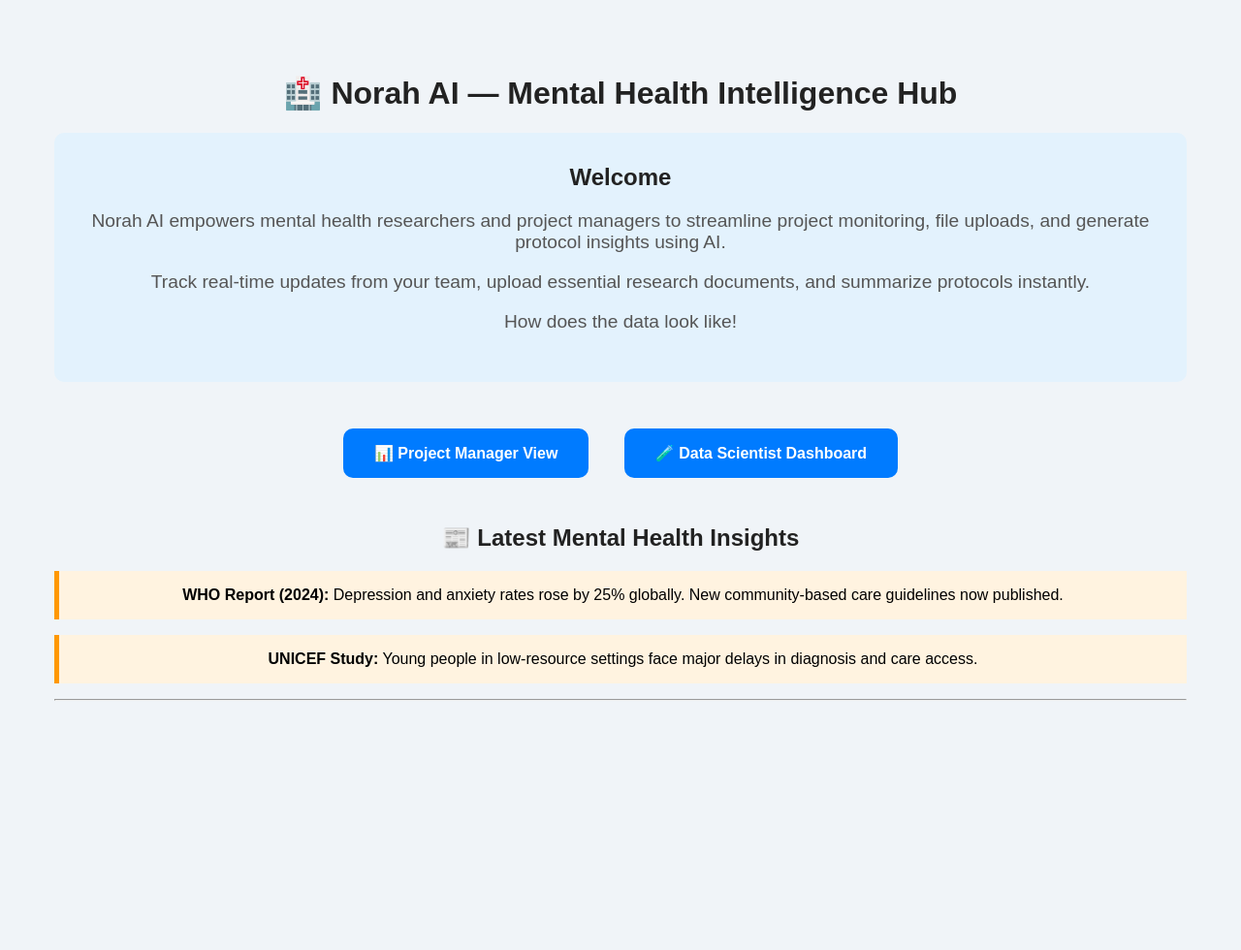
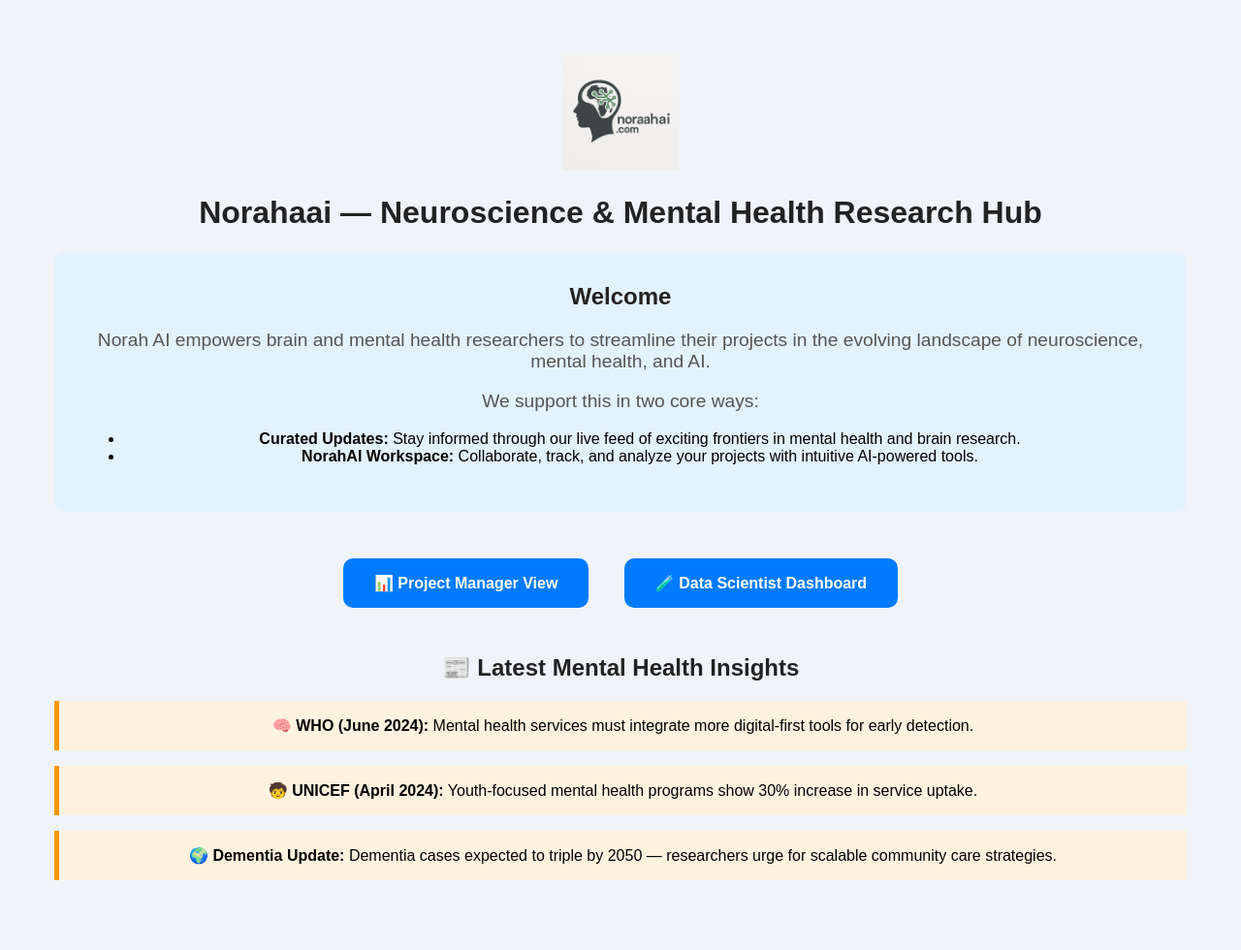
Before and after one commit to Dr-andai/norah_ai, a FastAPI app: page / in a window 1280 px wide. Shown: the whole page at 97% size. Before the commit the page ends 723 px from the top, so only its background shows below. Run offline with FastAPI, Linux system fonts and the light colour scheme; parts of the project's set-up code (start-up, migrations or seed data) failed here and were passed over; some libraries are stand-ins or nearby versions.

Commit message:
landing page update

```diff
--- a/app/main.py
+++ b/app/main.py
@@ -1,7 +1,7 @@
 import os
 from fastapi import FastAPI
 from fastapi.staticfiles import StaticFiles
-from app.routers import upload, dashboard, home, summarize
+from app.routers import upload, dashboard, home, summarize, news
 from app.db.uploads_db import init_db
 
 BASE_DIR = os.path.dirname(os.path.abspath(__file__))
@@ -22,5 +22,6 @@ app.include_router(home.router)
 app.include_router(upload.router)
 app.include_router(dashboard.router)
 app.include_router(summarize.router)
+app.include_router(news.router)
 
 init_db()
--- /dev/null
+++ b/app/routers/news.py
@@ -0,0 +1,18 @@
+from fastapi import APIRouter, Request
+from fastapi.responses import HTMLResponse
+from fastapi.templating import Jinja2Templates
+
+router = APIRouter()
+templates = Jinja2Templates(directory="app/templates")
+
+@router.get("/api/news", response_class=HTMLResponse)
+async def get_latest_news(request: Request):
+    snippets = [
+        "🧠 <strong>WHO (June 2024):</strong> Mental health services must integrate more digital-first tools for early detection.",
+        "🧒 <strong>UNICEF (April 2024):</strong> Youth-focused mental health programs show 30% increase in service uptake.",
+        "🌍 <strong>Dementia Update:</strong> Dementia cases expected to triple by 2050 — researchers urge for scalable community care strategies."
+    ]
+    return templates.TemplateResponse("partials/news_snippets.html", {
+        "request": request,
+        "snippets": snippets
+    })
--- a/app/templates/dashboard.html
+++ b/app/templates/dashboard.html
@@ -1,13 +1,13 @@
 <!DOCTYPE html>
 <html>
 <head>
-  <title>💡 Norah AI — Project Dashboard</title>
+  <title>💡 Noraahai — Project Dashboard</title>
   <script src="https://unpkg.com/htmx.org@1.9.2"></script>
   <link rel="stylesheet" href="/static/style.css">
 </head>
 <body>
 
-  <h1>💡 Norah AI — Project Dashboard</h1>
+  <h1>💡 Noraahai — Project Dashboard</h1>
 
   <section id="project-status">
     {% for project in projects %}
--- a/app/templates/home.html
+++ b/app/templates/home.html
@@ -1,7 +1,7 @@
 <!DOCTYPE html>
 <html>
 <head>
-  <title>🏥 Norah AI — Mental Health Intelligence Hub</title>
+  <title>Norahaai — Mental Health Intelligence Hub</title>
   <script src="https://unpkg.com/htmx.org@1.9.2"></script>
   <link rel="stylesheet" href="/static/style.css">
   <style>
@@ -37,13 +37,17 @@
 </head>
 <body>
 
-  <h1>🏥 Norah AI — Mental Health Intelligence Hub</h1>
+  <img src="/static/noraahai.jpeg" alt="NorahAI Logo" style="width: 120px;">
+  <h1>Norahaai — Neuroscience & Mental Health Research Hub</h1>
 
   <div class="intro">
     <h2>Welcome</h2>
-    <p>Norah AI empowers mental health researchers and project managers to streamline project monitoring, file uploads, and generate protocol insights using AI. </p>
-    <p>Track real-time updates from your team, upload essential research documents, and summarize protocols instantly.</p>
-    <p>How does the data look like!</p>
+    <p>Norah AI empowers brain and mental health researchers to streamline their projects in the evolving landscape of neuroscience, mental health, and AI.</p>
+    <p>We support this in two core ways:</p>
+    <ul>
+      <li><strong>Curated Updates:</strong> Stay informed through our live feed of exciting frontiers in mental health and brain research.</li>
+      <li><strong>NorahAI Workspace:</strong> Collaborate, track, and analyze your projects with intuitive AI-powered tools.</li>
+    </ul>
   </div>
 
   <div style="margin: 2em 0;">
@@ -52,83 +56,9 @@
   </div>
 
   <h2>📰 Latest Mental Health Insights</h2>
-  <div class="news-snippet">
-    <strong>WHO Report (2024):</strong> Depression and anxiety rates rose by 25% globally. New community-based care guidelines now published.
+  <div id="news-section" hx-get="/api/news" hx-trigger="load" hx-target="#news-section" hx-swap="innerHTML">
+    <div class="news-snippet">Loading latest insights...</div>
   </div>
-  <div class="news-snippet">
-    <strong>UNICEF Study:</strong> Young people in low-resource settings face major delays in diagnosis and care access.
-  </div>
-
-  <hr>
-
-  <section id="project-status">
-    {% for project in projects %}
-      <div class="card">
-        <h3>{{ project.name }}</h3>
-        <p><strong>Status:</strong> {{ project.status }}</p>
-        <p><strong>Progress:</strong> {{ project.progress }}</p>
-        <button
-          hx-get="/sync/{{ project.repo }}"
-          hx-target="#project-status"
-          hx-swap="outerHTML"> 🔄 Refresh</button>
-      </div>
-    {% endfor %}
-  </section>
-
-  {% if role == 'ds' %}
-  <hr>
-  <h2>📄 Upload Analysis Files</h2>
-
-  <form
-    class="upload-form"
-    hx-post="/upload/files"
-    hx-encoding="multipart/form-data"
-    hx-target="#upload-status">
-
-    <label>📓 Notebook (.ipynb or .R)</label>
-    <input type="file" name="notebook" accept=".ipynb,.R">
-
-    <label>📄 Study Protocol (.pdf or .docx)</label>
-    <input type="file" name="protocol" accept=".pdf,.doc,.docx">
-
-    <label>✅ SOP Checklist (.pdf or .xlsx)</label>
-    <input type="file" name="sop" accept=".pdf,.doc,.xlsx">
-
-    <button type="submit">Upload</button>
-  </form>
-
-  <div id="upload-status" style="margin-top: 1em;"></div>
-  <hr>
-  <h2>📂 Uploaded Files</h2>
-  <table>
-    <tr><th>Filename</th><th>Type</th><th>Uploaded At</th><th>Link</th><th>Summary</th><th>Action</th></tr>
-    {% for file in uploads %}
-      <tr>
-        <td>{{ file[0] }}</td>
-        <td>{{ file[1] }}</td>
-        <td>{{ file[2] }}</td>
-        <td><a href="/uploads/{{ file[0] }}" target="_blank">🔗 Open</a></td>
-        <td>
-          {% if file[1] == 'protocol' %}
-          <button
-            hx-get="/summarize/protocol/{{ file[0] }}"
-            hx-target="#summary-{{ loop.index }}"
-            hx-swap="innerHTML"> 🧠 Summarize</button>
-          <div id="summary-{{ loop.index }}"></div>
-          {% endif %}
-        </td>
-        <td>
-          <form
-            hx-post="/delete/file/{{ file[0] }}"
-            hx-target="closest tr"
-            hx-swap="outerHTML remove">
-            <button type="submit">🗑️ Delete</button>
-          </form>
-        </td>
-      </tr>
-    {% endfor %}
-  </table>
-  {% endif %}
 
 </body>
 </html>
--- /dev/null
+++ b/app/templates/partials/news_snippets.html
@@ -0,0 +1,3 @@
+{% for snippet in snippets %}
+  <div class="news-snippet">{{ snippet | safe }}</div>
+{% endfor %}
```
Also changed, not shown: app/data/uploads.db, app/static/noraahai.jpeg (added).
